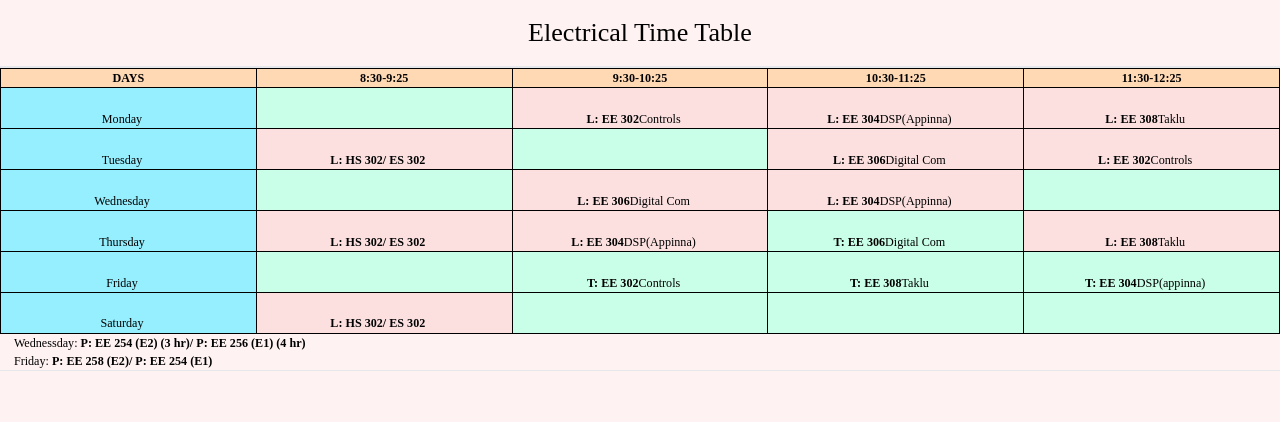
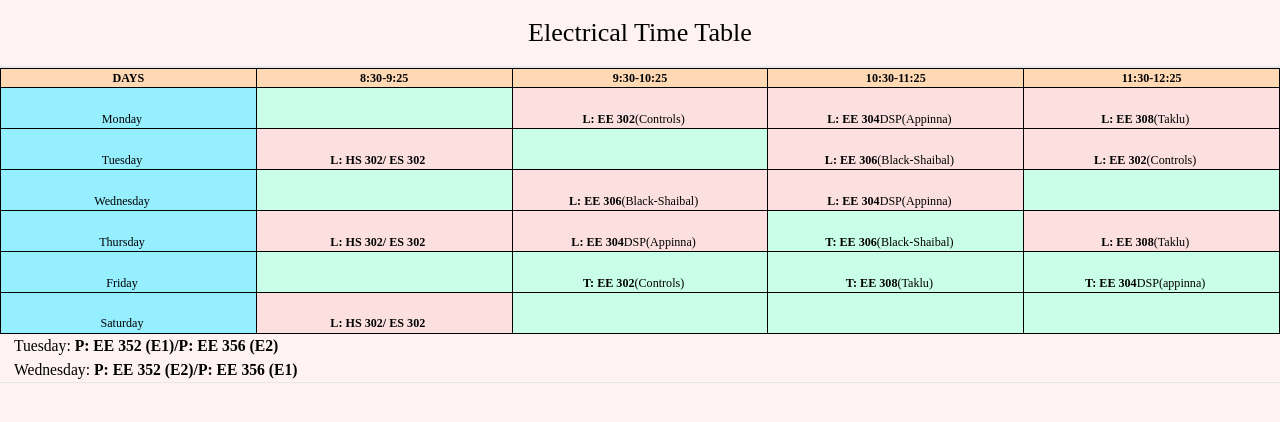
Before and after one commit to Shuffled720/2023-24-TT, a Next.js app: page / in a window 1280 px wide. Shown: the top 422 px of the page. Built offline with nearby package versions, Linux system fonts and the light colour scheme; a web font is replaced by a local one.

Commit message:
regular update

```diff
--- a/components/FullWeekTT.jsx
+++ b/components/FullWeekTT.jsx
@@ -30,8 +30,8 @@ const FullWeekTT = () => {
                         </tbody>
                     </table>
                     <div className='px-4'>
-                        <h1>Wednessday: <span className='font-bold'>P: EE 254 (E2) (3 hr)/ P: EE 256 (E1) (4 hr)</span></h1>
-                        <h1>Friday: <span className='font-bold'>P: EE 258 (E2)/ P: EE 254 (E1)</span></h1>
+                        <h1 className="text-lg">Tuesday: <span className='font-bold text-lg'>P: EE 352 (E1)/P: EE 356 (E2)</span></h1>
+                        <h1 className="text-lg">Wednesday: <span className='font-bold text-lg'>P: EE 352 (E2)/P: EE 356 (E1)</span></h1>
                     </div>
                 </div>
             </section>
--- a/helper/data.json
+++ b/helper/data.json
@@ -9,7 +9,7 @@
             {
                 "title": "L: EE 302",
                 "type": "Lecture",
-                "teacher": "Controls"
+                "teacher": "(Controls)"
             },
             {
                 "title": "L: EE 304",
@@ -19,7 +19,7 @@
             {
                 "title": "L: EE 308",
                 "type": "Lecture",
-                "teacher": "Taklu"
+                "teacher": "(Taklu)"
             }
         ],
         "Tuesday": [
@@ -36,12 +36,12 @@
             {
                 "title": "L: EE 306",
                 "type": "Lecture",
-                "teacher": "Digital Com"
+                "teacher": "(Black-Shaibal)"
             },
             {
                 "title": "L: EE 302",
                 "type": "Lecture",
-                "teacher": "Controls"
+                "teacher": "(Controls)"
             }
         ],
         "Wednesday": [
@@ -53,7 +53,7 @@
             {
                 "title": "L: EE 306",
                 "type": "Lecture",
-                "teacher": "Digital Com"
+                "teacher": "(Black-Shaibal)"
             },
             {
                 "title": "L: EE 304",
@@ -80,12 +80,12 @@
             {
                 "title": "T: EE 306",
                 "type": "Tutorial",
-                "teacher": "Digital Com"
+                "teacher": "(Black-Shaibal)"
             },
             {
                 "title": "L: EE 308",
                 "type": "Lecture",
-                "teacher": "Taklu"
+                "teacher": "(Taklu)"
             }
         ],
         "Friday": [
@@ -97,12 +97,12 @@
             {
                 "title": "T: EE 302",
                 "type": "Tutorial",
-                "teacher": "Controls"
+                "teacher": "(Controls)"
             },
             {
                 "title": "T: EE 308",
                 "type": "Tutorial",
-                "teacher": "Taklu"
+                "teacher": "(Taklu)"
             },
             {
                 "title": "T: EE 304",
```
